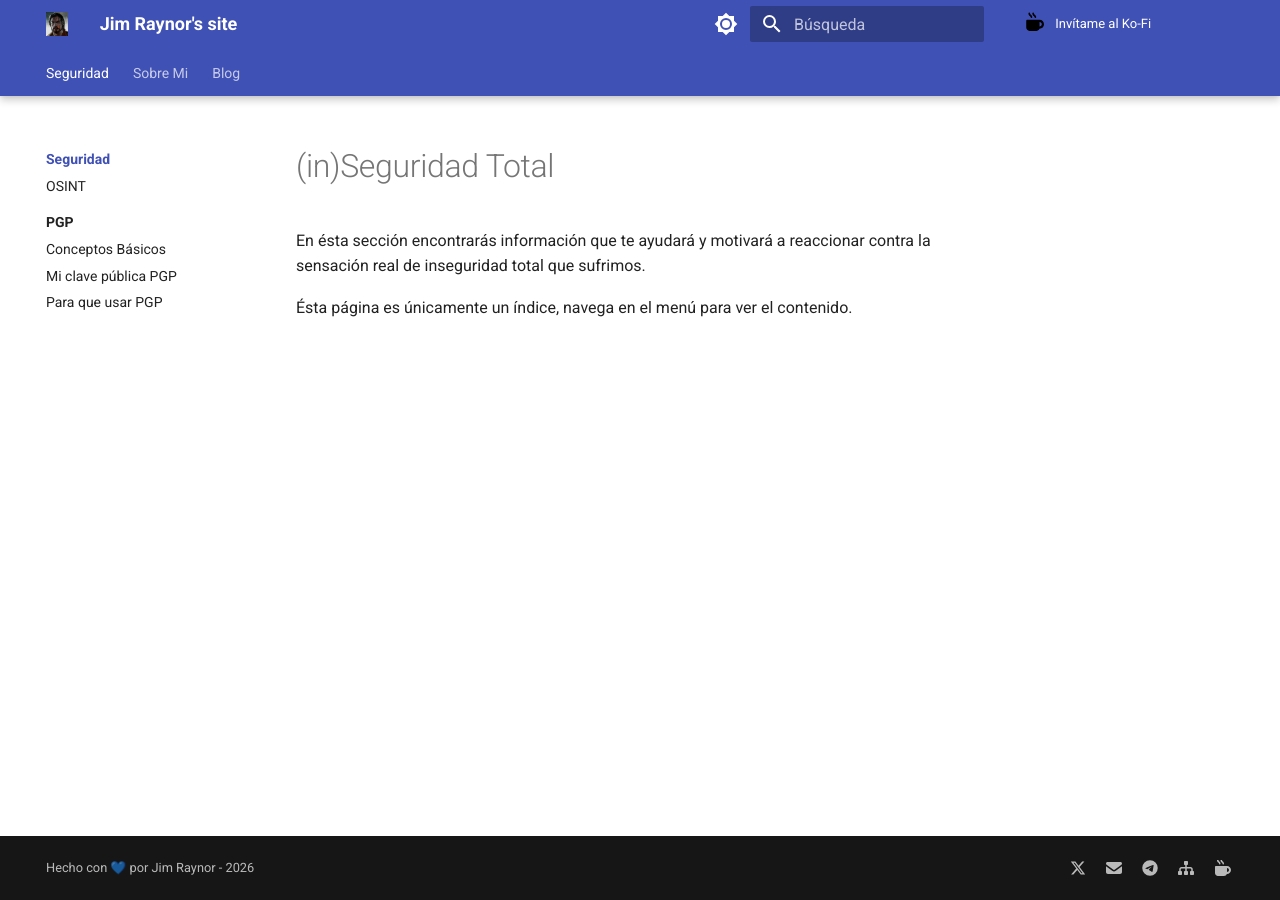
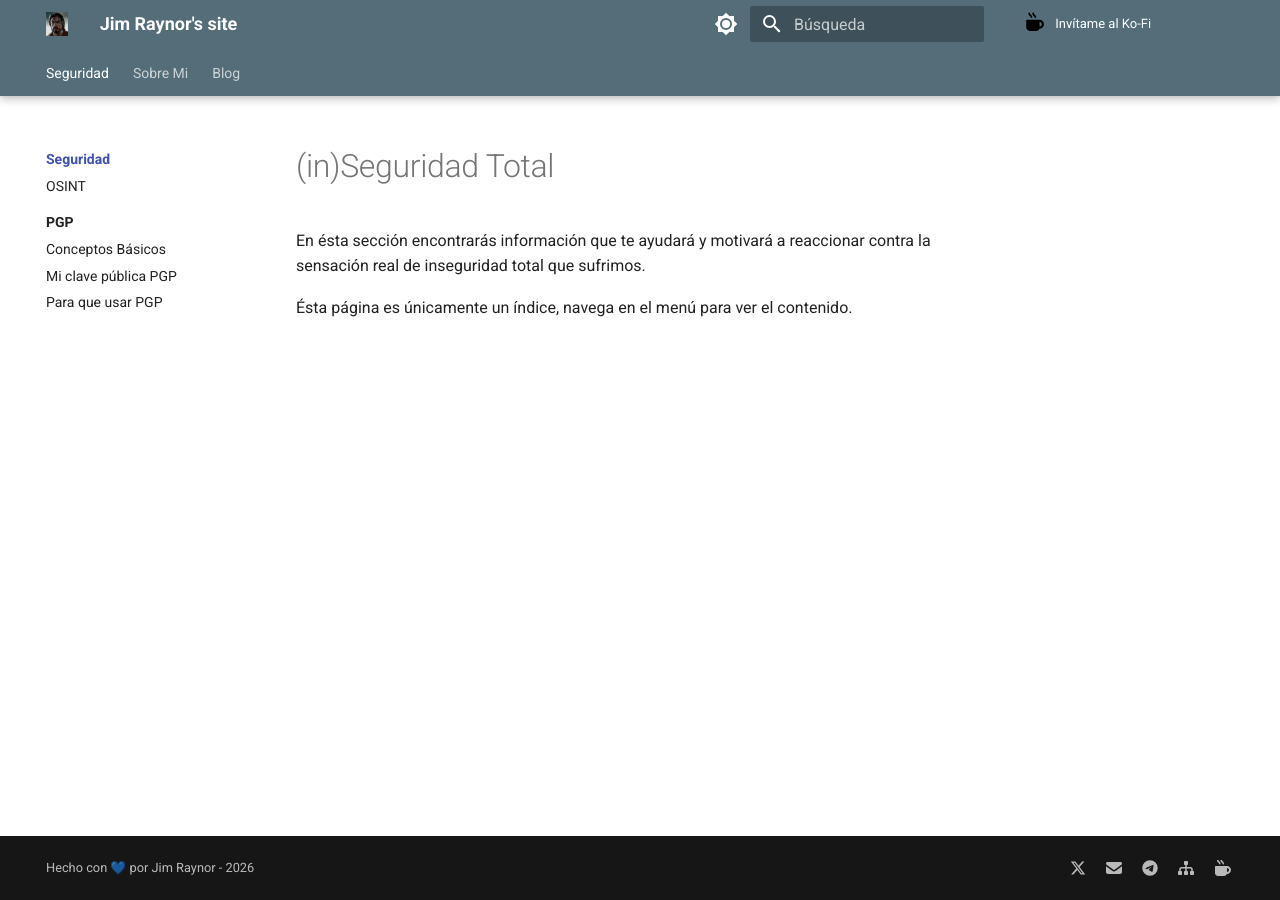
Before and after one commit to jimraynor88/blog, an MkDocs documentation site: the page built from docs/Seguridad/index.md, in a window 1280 px wide. Built offline with MkDocs 1.6.1 and Material for MkDocs 9.7.7, drawn with Linux system fonts in a browser that asks for light colours.

Commit message:
Change color scheme to blue grey and blue

```diff
--- a/mkdocs.yml
+++ b/mkdocs.yml
@@ -14,15 +14,15 @@ theme:
   palette:
   # Modo claro
   - scheme: default
-    primary: cornflower blue
-    accent: royal blue
+    primary: blue grey
+    accent: blue
     toggle:
       icon: material/brightness-7      # Icono de sol
       name: Cambiar a modo oscuro      # Texto al pasar el ratón
   # Modo oscuro
   - scheme: slate
-    primary: cornflower blue
-    accent: royal blue
+    primary: blue grey
+    accent: blue
     toggle:
       icon: material/brightness-4      # Icono de luna
       name: Cambiar a modo claro
```
